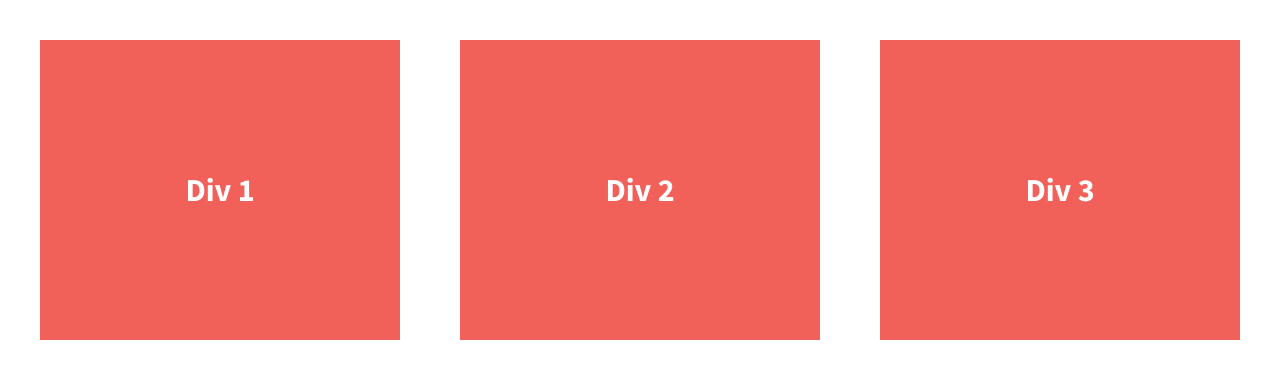
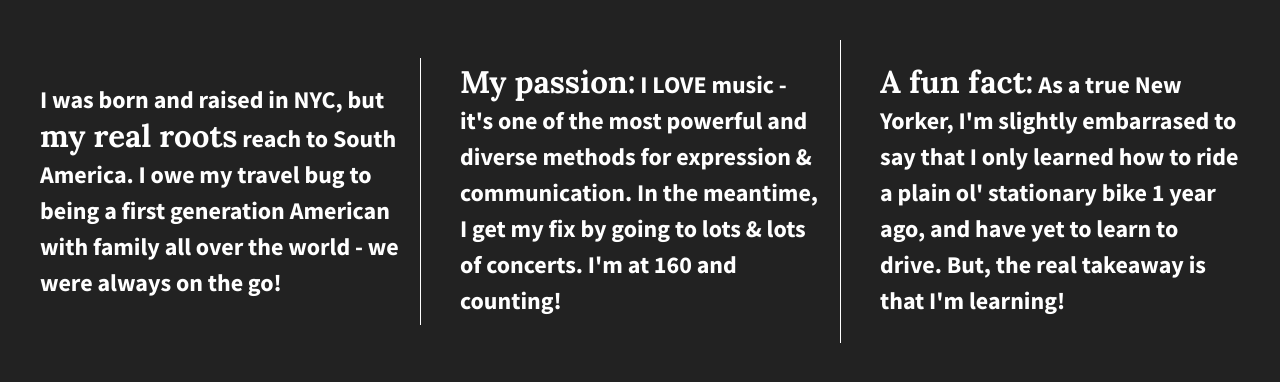
Before and after one commit to highsun0000/divs-flexbox-starter, a plain HTML site: page index.html in a window 1280 px wide. Drawn offline with nearby package versions, Linux system fonts and the light colour scheme.

Commit message:
Use flexbox in the context in real web

```diff
--- a/css/main.css
+++ b/css/main.css
@@ -97,8 +97,9 @@ textarea {
 
 
 html {
-  background-color: #fff;
+  background-color: #222;
   height: 100%;
+  width: 100%;
 }
 
 body {
@@ -106,6 +107,8 @@ body {
   padding: 2em;
   font-size: 1.25em;
   height: 100%;
+  font-weight: 700;
+  color: #fff;
 }
 
 .wrapper {
@@ -113,20 +116,31 @@ body {
   font-weight: 700;
   display: flex;
   justify-content: space-between;
+  flex-flow: row wrap;
+  align-items: center;
 }
 
 .div-1, .div-2, .div-3 {
   /*give the divs a width of 30%, add display:flex, set justify-content and align-items to center*/
   color: #fff;
   line-height: 1.5em;
-  font-size: 1.6em;
-  background-color: #f16059;
-  height: 300px;
+  font-size: 1.2em;
+  height: auto;
   width: 30%;
   display: flex;
   justify-content: center;
   align-items: center;
+}
 
+.div-1, .div-2 {
+  border-right: 1px solid #fff;
+  padding-right: 20px;
+
+}
+
+.wrapper span {
+    font-family: "Lora", sans-serif;
+    font-size: 1.3em;
 }
 
 
--- a/index.html
+++ b/index.html
@@ -23,13 +23,16 @@
 
         <section class="wrapper">
             <div class="div-1">
-                Div 1
+                <p>I was born and raised in NYC, but <span>my real roots</span> reach to South America. I owe my travel bug to being a first generation American with family all over the world - we were always on the go!</p>
+            </div>
             </div>
             <div class="div-2">
-                Div 2
+                <p><span>My passion:</span> I LOVE music - it's one of the most powerful and diverse methods for expression & communication. In the meantime, I get my fix by going to lots & lots of concerts. I'm at 160 and counting!</p>
+            </div>
             </div>
             <div class="div-3">
-                Div 3
+                <p><span>A fun fact:</span> As a true New Yorker, I'm slightly embarrased to say that I only learned how to ride a plain ol' stationary bike 1 year ago, and have yet to learn to drive. But, the real takeaway is that I'm learning!</p>
+            </div>
             </div>
         </section>
 
```
